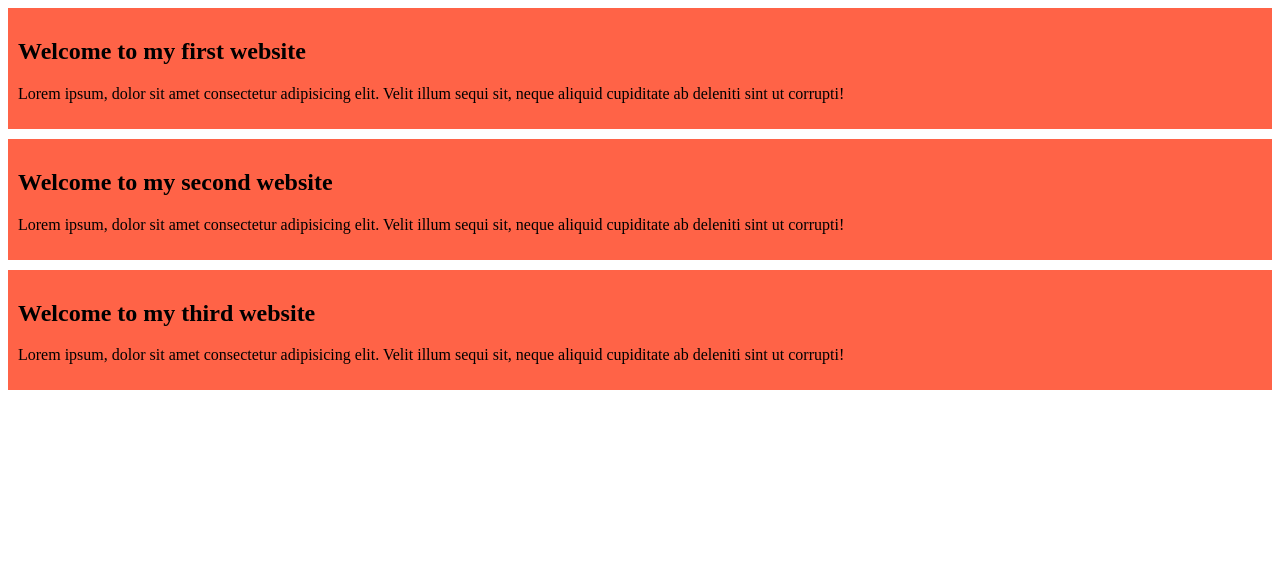
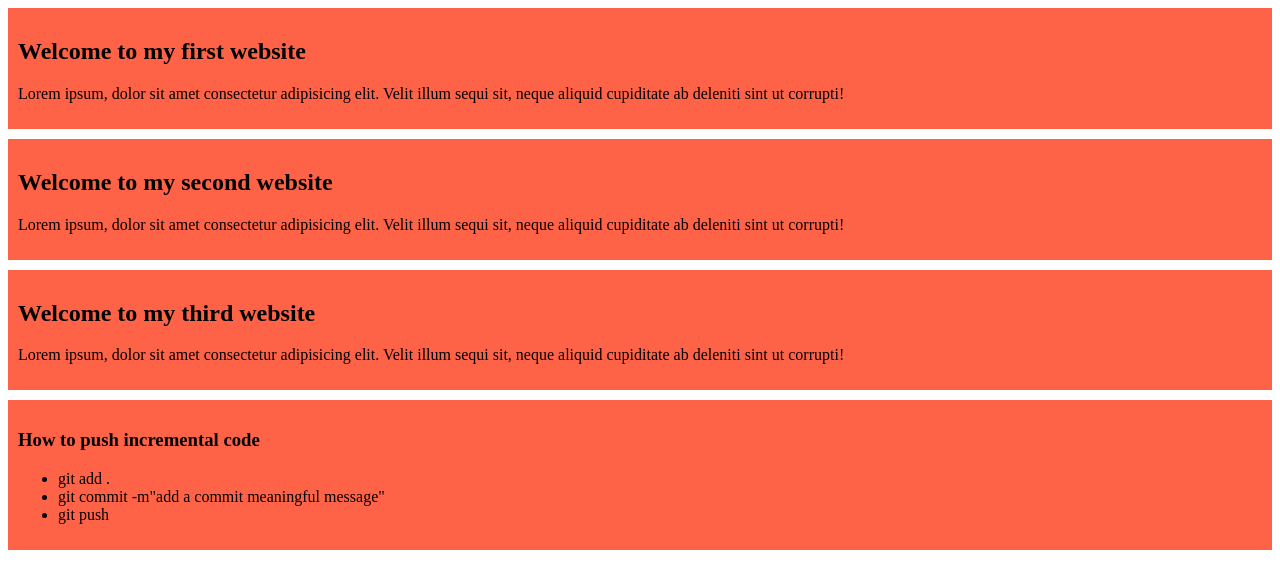
Before and after one commit to iramkhan3464/my-simple-website, a plain HTML site: page index.html in a window 1280 px wide. Drawn offline with Linux system fonts and the light colour scheme.

Commit message:
add a commit meaningful message

```diff
--- a/index.html
+++ b/index.html
@@ -17,6 +17,14 @@
         <h2>Welcome  to my third website</h2>
         <p>Lorem ipsum, dolor sit amet consectetur adipisicing elit. Velit illum sequi sit, neque aliquid cupiditate ab deleniti sint ut corrupti!</p>
     </div>
+    <div>
+        <h3>How to push incremental code</h3>
+        <ul>
+            <li>git add .</li>
+            <li>git commit -m"add a commit meaningful message"</li>
+            <li>git push</li>
+        </ul>
+    </div>
 </head>
 <body>
 
```
